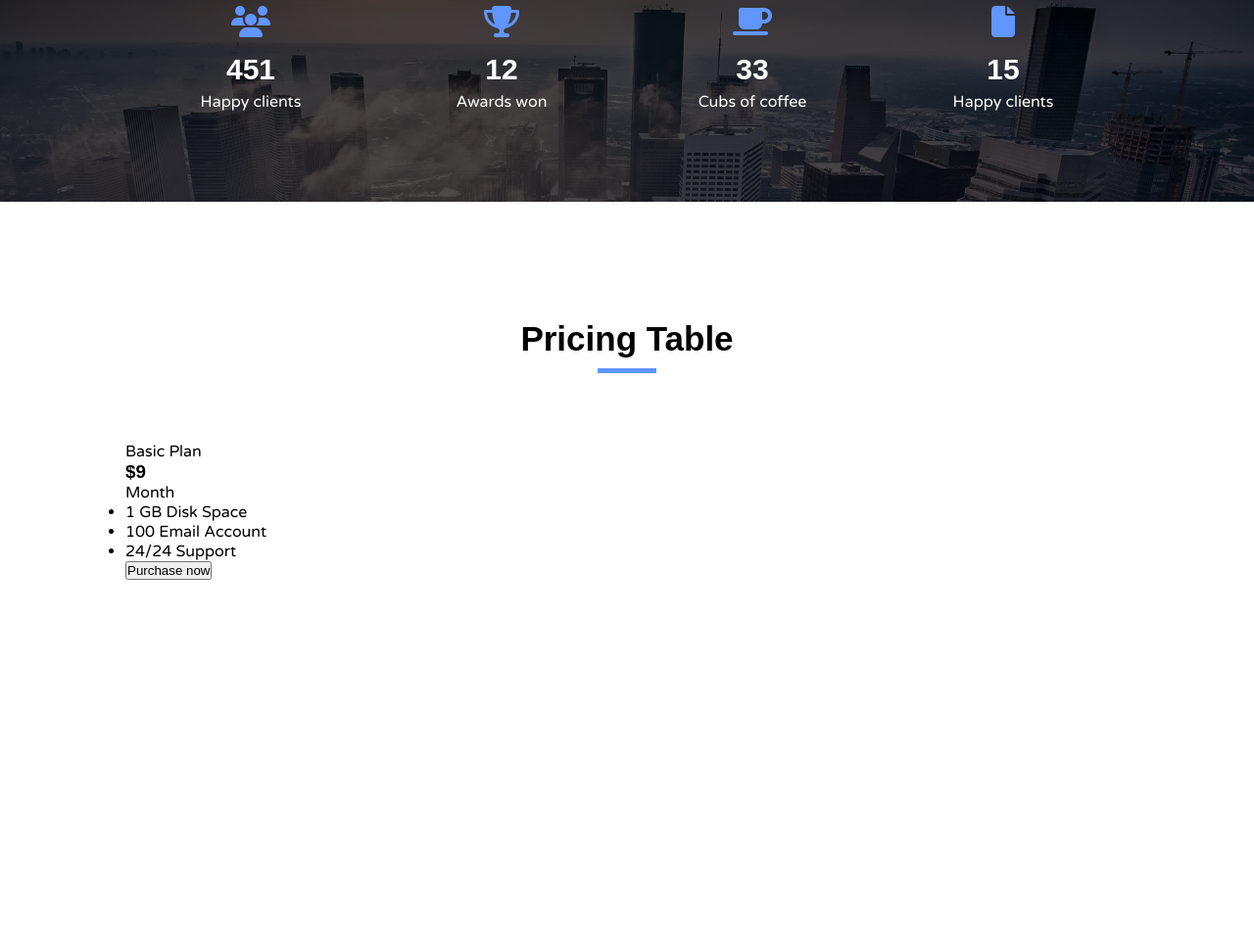
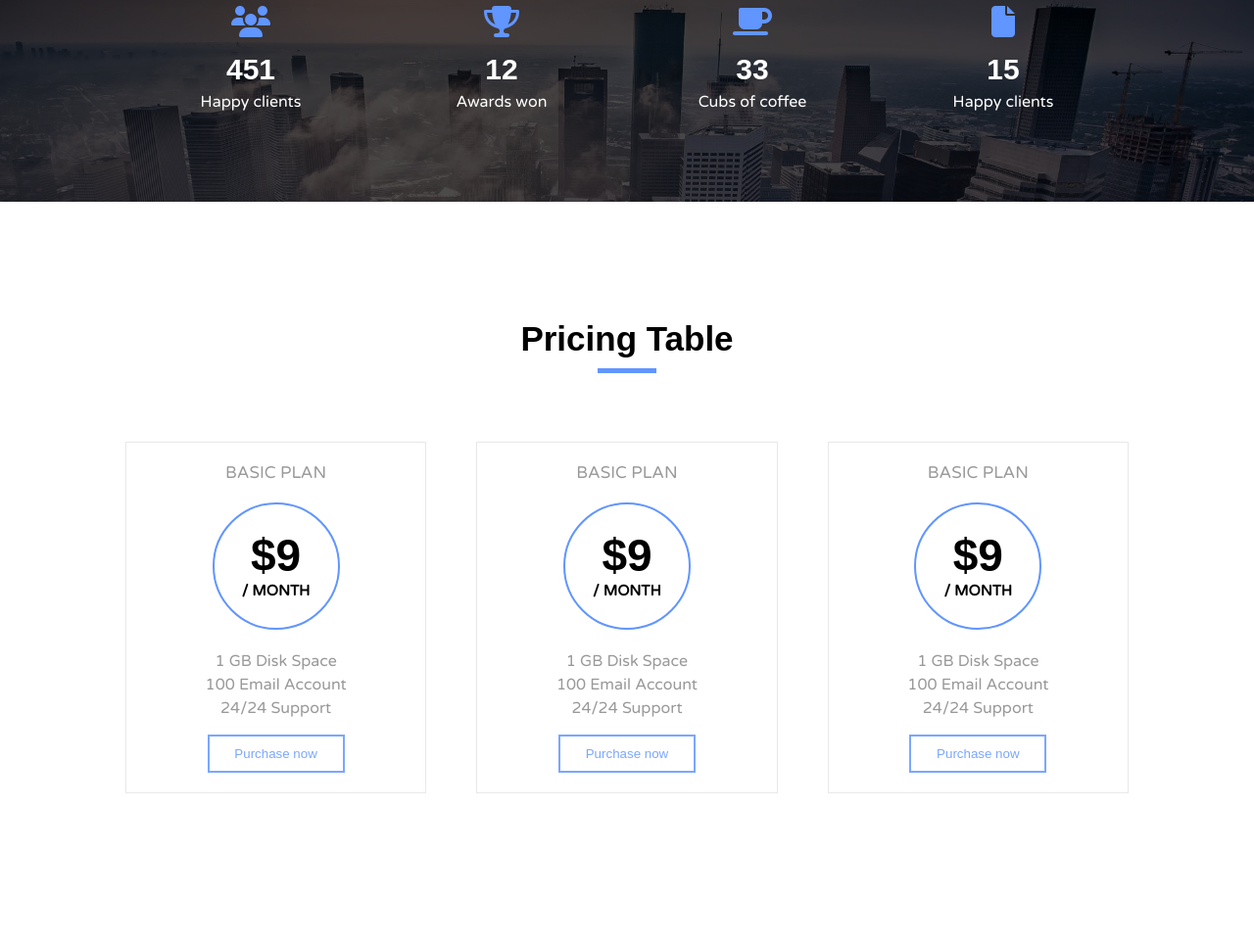
Before and after one commit to saidiii111/Template-1-new, a plain HTML site: page index.html in a window 1280 px wide. Shown: the part 3589-4560 px from the top of the page at 98% size. Before the commit the page ends 4320 px from the top, so only its background shows below. Drawn offline with Linux system fonts and the light colour scheme.

Commit message:
adding style to Price Section

```diff
--- a/css/style.css
+++ b/css/style.css
@@ -521,6 +521,73 @@ a {
 .number-item-text {
   color: #fff;
 }
+
+/*  Pricing Section   */
+.pricing {
+}
+
+.pricing-plans {
+  overflow: hidden;
+}
+
+.pricing-item {
+  width: 30%;
+  float: left;
+  padding: 20px 15px;
+  border: 1px solid #e8e8e8;
+  text-align: center;
+}
+
+.pricing-item-text {
+  text-transform: uppercase;
+  font-size: 17px;
+  color: #999;
+}
+
+.pricing-item.mg {
+  margin: 0 5%;
+}
+
+.pricing-item-permonth {
+  color: #000;
+  width: 130px;
+  height: 130px;
+  padding: 25px 0;
+  margin: 20px auto;
+  border: 2px solid #6195ff;
+  border-radius: 50%;
+}
+
+.pricing-item-permonth .dollar {
+  font-size: 46px;
+}
+
+.pricing-item-permonth .month {
+  font-weight: bold;
+  font-size: 15px;
+  text-transform: uppercase;
+}
+
+.pricing-list {
+  list-style: none;
+}
+
+.pricing-list li {
+  color: #999;
+  line-height: 1.5;
+}
+
+.pricing-item-purchase {
+  background: none;
+  border: 0;
+  display: block;
+  width: 140px;
+  padding: 10px;
+  margin: 15px auto 0 auto;
+  border: 2px solid #7ba7ff;
+  color: #7ba7ff;
+}
+
 /* Team Section */
 /* Blog Section */
 /* Contact Section */
--- a/index.html
+++ b/index.html
@@ -302,7 +302,7 @@
                     <span class="pricing-item-text">Basic Plan</span>
                     <div class="pricing-item-permonth">
                         <h3 class="dollar">$9</h3>
-                        <span class="month">Month</span>
+                        <span class="month">/ month</span>
                     </div>
                     <ul class="pricing-list">
                         <li>1 GB Disk Space</li>
@@ -310,16 +310,41 @@
                         <li>24/24 Support</li>
                     </ul>
                     <button class="pricing-item-purchase">Purchase now</button>
-                </div>
-                <div class="pricing-item"></div>
-                <div class="pricing-item"></div>
-            </div>
-        </div>
+                </div> <!-- Pricing-Item -->
+                <div class="pricing-item mg">
+                    <span class="pricing-item-text">Basic Plan</span>
+                    <div class="pricing-item-permonth">
+                        <h3 class="dollar">$9</h3>
+                        <span class="month">/ month</span>
+                    </div>
+                    <ul class="pricing-list">
+                        <li>1 GB Disk Space</li>
+                        <li>100 Email Account</li>
+                        <li>24/24 Support</li>
+                    </ul>
+                    <button class="pricing-item-purchase">Purchase now</button>
+                </div> <!-- Pricing-Item -->
+                <div class="pricing-item">
+                    <span class="pricing-item-text">Basic Plan</span>
+                    <div class="pricing-item-permonth">
+                        <h3 class="dollar">$9</h3>
+                        <span class="month">/ month</span>
+                    </div>
+                    <ul class="pricing-list">
+                        <li>1 GB Disk Space</li>
+                        <li>100 Email Account</li>
+                        <li>24/24 Support</li>
+                    </ul>
+                    <button class="pricing-item-purchase">Purchase now</button>
+                </div> <!-- Pricing-Item -->
+            </div> <!-- ./pricing-plans -->
+        </div> <!-- ./container -->
+    </section> <!-- ./pricing-section -->
 
 
-
+    <section class="pd-y">
+        <div></div>
     </section>
-
 
 </body>
 
```
